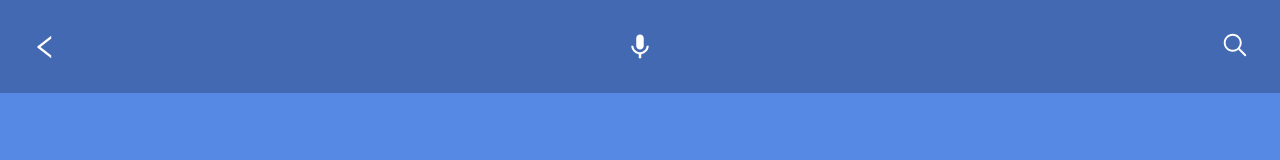
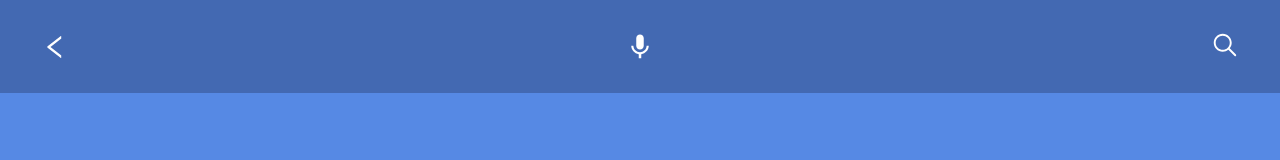
Before and after one commit to abdulhamiid/covid-tracker, a React (Create React App) app: page /about in a window 1280 px wide. Shown: the top 160 px of the page. Built offline with nearby package versions, Linux system fonts and the light colour scheme.

Commit message:
Add icon to navigate one page forward,

```diff
--- a/src/index.css
+++ b/src/index.css
@@ -43,6 +43,11 @@ a {
 
 .navBar svg {
   font-size: 18px;
+  margin: auto 10px;
+}
+
+.navBar ul li svg:first-child {
+  margin-right: 10px;
 }
 
 svg:hover {
@@ -205,7 +210,7 @@ code {
   border: none;
   font-size: 16px;
   position: relative;
-  width: 50%;
+  width: 55%;
   top: -16px;
   transform: translate(50%);
   border-radius: 6px;
```
